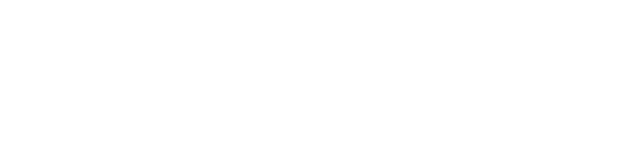
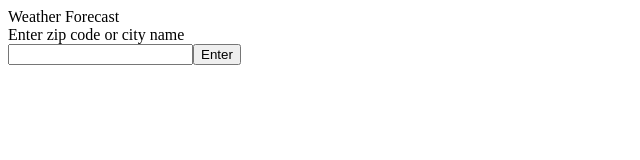
Before and after one commit to emmaparis/project-6, a plain HTML site: page index.html in a window 1280 px wide. Shown: the whole page, without its empty margins (0-640 px from the left). Drawn offline with Linux system fonts and the light colour scheme.

Commit message:
start of html

```diff
--- a/index.html
+++ b/index.html
@@ -7,6 +7,9 @@
     <title>Document</title>
 </head>
 <body>
+    <div id="headerTitle">Weather Forecast <span id="weather_place"><span></div>
 
+        <div id="instructions">Enter zip code or city name</div>
+        <div id="inputLine"><input type="text" id="zip"></input><input id="btn" type="button" value="Enter"></input></div>
 </body>
 </html>
```
